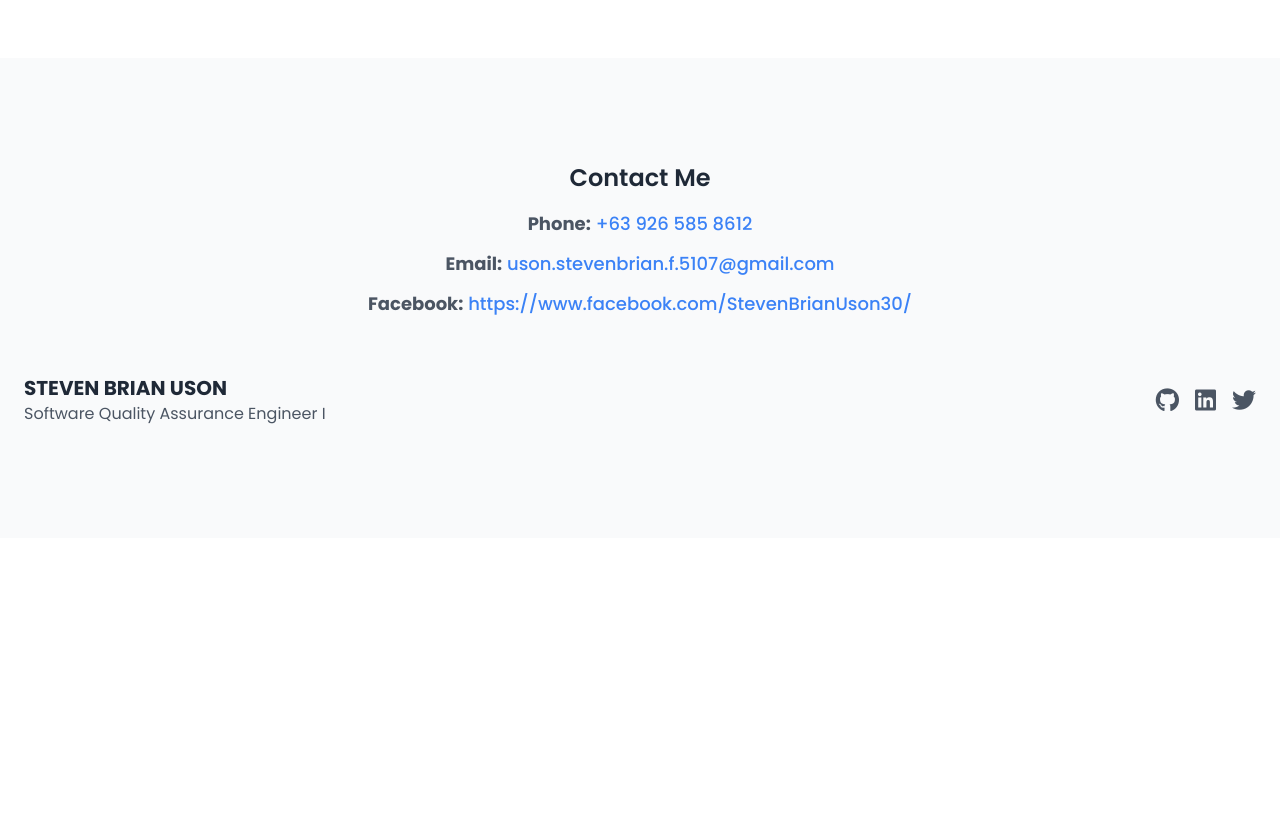
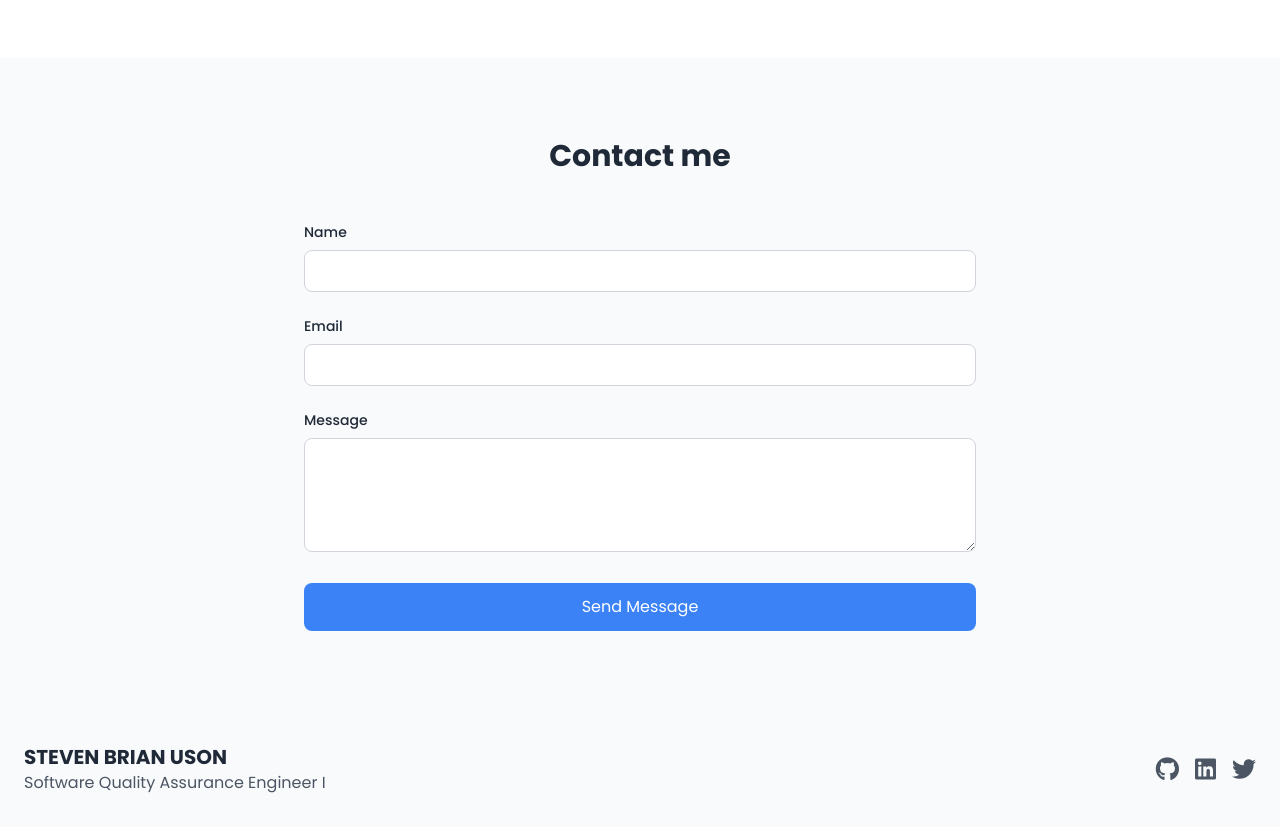
Before and after one commit to StvnBri/stvn, a plain HTML site: page index.html in a window 1280 px wide. Shown: the part 2880-3707 px from the top of the page. Before the commit the page ends 3418 px from the top, so only its background shows below. Drawn offline with nearby package versions, Linux system fonts and the light colour scheme.

Commit message:
Updating CTA section

```diff
--- a/index.html
+++ b/index.html
@@ -302,13 +302,17 @@
           class="flex flex-col md:flex-row items-center gap-12 max-w-5xl mx-auto"
         >
           <!-- Image Container with Zoom Effect -->
-          <div class="relative group w-full md:w-1/2 overflow-hidden rounded-2xl shadow-lg">
+          <div
+            class="relative group w-full md:w-1/2 overflow-hidden rounded-2xl shadow-lg"
+          >
             <img
               src="img/stvn.jpg"
               alt="Steven Brian Feting Uson"
               class="w-full h-96 object-cover transition-transform duration-500 ease-in-out hover:scale-110"
             />
-            <div class="absolute bottom-0 left-0 right-0 text-white text-sm p-2 opacity-0 group-hover:opacity-100 transition-opacity duration-300">
+            <div
+              class="absolute bottom-0 left-0 right-0 text-white text-sm p-2 opacity-0 group-hover:opacity-100 transition-opacity duration-300"
+            >
               Photo by Michaela Atienza
             </div>
           </div>
@@ -654,7 +658,7 @@
 
     <!-- Contact Section -->
     <section id="contact" class="py-20 bg-gray-50 dark:bg-gray-800">
-      <div class="container mx-auto px-6 rounded-xl p-6 text-justify">
+      <!-- <div class="container mx-auto px-6 rounded-xl p-6 text-justify">
         <h2
           class="text-2xl font-semibold text-gray-800 dark:text-white mb-4 text-center"
         >
@@ -689,9 +693,9 @@
             >
           </p>
         </div>
-      </div>
-      <!-- <div class="container mx-auto px-6">
-        <h2 class="text-3xl font-bold text-center mb-12">Get In Touch</h2>
+      </div> -->
+      <div class="container mx-auto px-6">
+        <h2 class="text-3xl font-bold text-center mb-12">Contact me</h2>
         <div class="max-w-2xl mx-auto">
           <form class="space-y-6">
             <div>
@@ -708,13 +712,13 @@
                 class="w-full px-4 py-2 rounded-lg border border-gray-300 dark:border-gray-600 bg-white dark:bg-gray-800 focus:outline-none focus:ring-2 focus:ring-primary dark:focus:ring-primary-dark"
               />
             </div>
-            <div>
+            <!-- <div>
               <label class="block text-sm font-medium mb-2">Phone Number</label>
               <input
                 type="tel"
                 class="w-full px-4 py-2 rounded-lg border border-gray-300 dark:border-gray-600 bg-white dark:bg-gray-800 focus:outline-none focus:ring-2 focus:ring-primary dark:focus:ring-primary-dark"
               />
-            </div>
+            </div> -->
             <div>
               <label class="block text-sm font-medium mb-2">Message</label>
               <textarea
```
